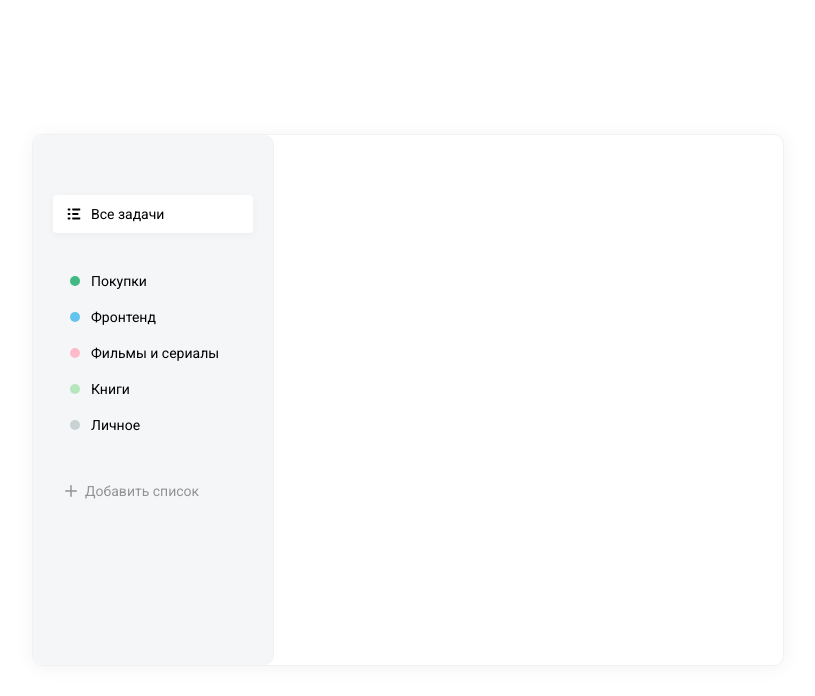
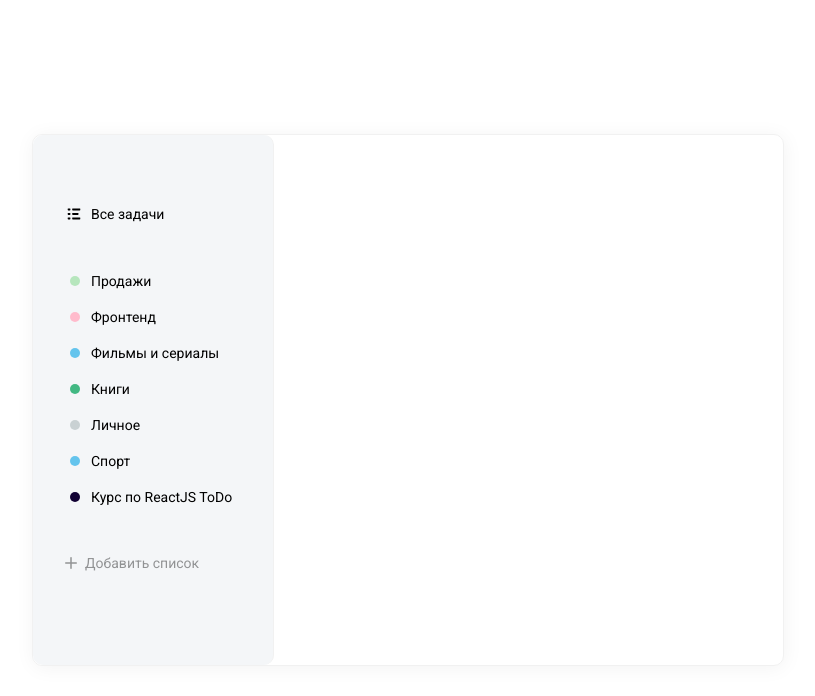
Before and after one commit to Daniil161russ/react-todo, a React (Create React App) app in the folder todo-app/: page / in a window 1280 px wide. Shown: the top 696 px of the page, without its empty margins (232-1047 px from the left). Built offline with nearby package versions, Linux system fonts and the light colour scheme.

Commit message:
Added the ability to add a list

```diff
--- a/todo-app/src/App.js
+++ b/todo-app/src/App.js
@@ -1,10 +1,22 @@
-import React from 'react'
+import React, { useState } from 'react'
 import List from './components/List'
 import AddButtonList from './components/AddListButton';
 
 import db from './assets/db.json'
 
 function App() {
+  const [lists, setLists] = useState(db.lists.map(item => {
+    item.color = db.colors.filter(color => color.id === item.colorId)[0].name
+    return item
+  }))
+
+  const onAddList = obj => {
+    const newList = [
+      ...lists,
+      obj
+    ]
+    setLists(newList)
+  }
   return (
     <div className="todo">
       <div className="todo__sidebar">
@@ -14,32 +26,10 @@
             <path d="M12.96 8.10001H7.74001C7.24321 8.10001 7.20001 8.50231 7.20001 9.00001C7.20001 9.49771 7.24321 9.90001 7.74001 9.90001H12.96C13.4568 9.90001 13.5 9.49771 13.5 9.00001C13.5 8.50231 13.4568 8.10001 12.96 8.10001V8.10001ZM14.76 12.6H7.74001C7.24321 12.6 7.20001 13.0023 7.20001 13.5C7.20001 13.9977 7.24321 14.4 7.74001 14.4H14.76C15.2568 14.4 15.3 13.9977 15.3 13.5C15.3 13.0023 15.2568 12.6 14.76 12.6ZM7.74001 5.40001H14.76C15.2568 5.40001 15.3 4.99771 15.3 4.50001C15.3 4.00231 15.2568 3.60001 14.76 3.60001H7.74001C7.24321 3.60001 7.20001 4.00231 7.20001 4.50001C7.20001 4.99771 7.24321 5.40001 7.74001 5.40001ZM4.86001 8.10001H3.24001C2.74321 8.10001 2.70001 8.50231 2.70001 9.00001C2.70001 9.49771 2.74321 9.90001 3.24001 9.90001H4.86001C5.35681 9.90001 5.40001 9.49771 5.40001 9.00001C5.40001 8.50231 5.35681 8.10001 4.86001 8.10001ZM4.86001 12.6H3.24001C2.74321 12.6 2.70001 13.0023 2.70001 13.5C2.70001 13.9977 2.74321 14.4 3.24001 14.4H4.86001C5.35681 14.4 5.40001 13.9977 5.40001 13.5C5.40001 13.0023 5.35681 12.6 4.86001 12.6ZM4.86001 3.60001H3.24001C2.74321 3.60001 2.70001 4.00231 2.70001 4.50001C2.70001 4.99771 2.74321 5.40001 3.24001 5.40001H4.86001C5.35681 5.40001 5.40001 4.99771 5.40001 4.50001C5.40001 4.00231 5.35681 3.60001 4.86001 3.60001Z" fill="black"/>
             </svg>,
             name: 'Все задачи',
-            active: true
           }
         ]} />
-        <List items={[
-          {
-            color: 'green',
-            name: 'Покупки'
-          },
-          {
-            color: 'blue',
-            name: 'Фронтенд'
-          },
-          {
-            color: 'pink',
-            name: 'Фильмы и сериалы'
-          },
-          {
-            color: 'lime',
-            name: 'Книги'
-          },
-          {
-            color: 'grey',
-            name: 'Личное'
-          }
-        ]} isRemovable />
-        <AddButtonList colors={db.colors}/>
+        <List items={lists} isRemovable />
+        <AddButtonList colors={db.colors} onAdd={onAddList}/>
       </div>
       <div className="todo__tasks">
 
--- a/todo-app/src/components/AddListButton/index.jsx
+++ b/todo-app/src/components/AddListButton/index.jsx
@@ -6,9 +6,18 @@
 
 import './AddListButton.scss'
 
-const AddButtonList = ({ colors }) => {
+const AddButtonList = ({ colors, onAdd }) => {
 	const [visible, setVisible] = useState(false)
 	const [selectedColor, setSelectColor] = useState(colors[0].id)
+	const [inputValue, setInputValue] = useState('')
+
+	const addList = () => {
+		if (!inputValue) {
+			alert('Введите название списка')
+			return;
+		}
+		onAdd({ id: Math.random(), name: inputValue, color: colors.filter(c => c.id === selectedColor)[0].name });
+	}
 
 	return (
 		<div className="add-list">
@@ -27,7 +36,7 @@
 			{ visible &&
 				<div className="add-list__popup">
 					<img onClick={() => setVisible(false)} src={closeSvg} alt="icon: close" className="add-list__popup-close-btn"/>
-					<input type="text" placeholder="Название списка" className="field"/>
+					<input value={inputValue} onChange={e => setInputValue(e.target.value)} type="text" placeholder="Название списка" className="field"/>
 					<div className="add-list__popup-colors">
 						{ colors.map(color => (
 							<Badge color={color.name}
@@ -36,7 +45,7 @@
 							/>
 						))}
 					</div>
-					<button className="button">Добавить</button>
+					<button onClick={addList} className="button">Добавить</button>
 				</div>
 			}
 		</div>
--- a/todo-app/src/components/List/List.scss
+++ b/todo-app/src/components/List/List.scss
@@ -6,7 +6,11 @@
 		align-items: center;
 		padding: 10px 12px;
 		cursor: pointer;
-
+		&:hover {
+			background: rgba(255, 255, 255, 0.5);
+			box-shadow: 0px 2px 10px rgba(0, 0, 0, 0.04);
+			border-radius: 4px;
+		}
 		&.active {
 			background: #FFFFFF;
 			box-shadow: 0px 2px 10px rgba(0, 0, 0, 0.04);
```
